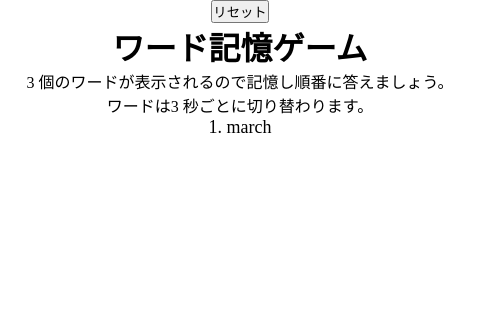
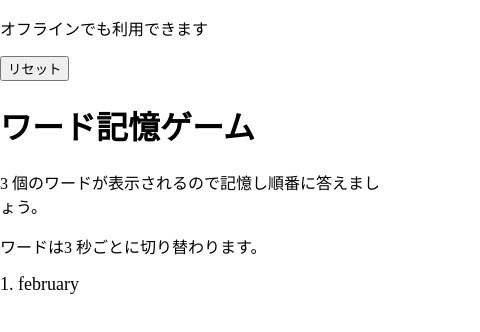
Before and after one commit to dakenn2020/memorization_game, a plain HTML site: page index.html in a window 390 px wide. Shown: the whole page, 480 px wide, since content can reach past the window. Drawn offline with Linux system fonts and the light colour scheme.

Commit message:
Update index.html

```diff
--- a/index.html
+++ b/index.html
@@ -2,62 +2,54 @@
 <html lang="ja">
 <head>
   <meta charset="UTF-8">
-  <title>ワード暗記ゲーム</title>
+  <meta name="viewport" content="width=device-width,initial-scale=1">
+  <title>ワード記憶ゲーム</title>
   <style>
-    * {
-      margin: 0;
-      padding: 0;
-    }
-
     body {
-      text-align: center;
       word-break: break-all;
       overflow-y: scroll;
-      width: 50%;
-      max-width: 800px;
-      min-width: 480px;
+      max-width: 480px;
       margin: 0 auto;
+
     }
 
     table {
-      margin: auto;
+      width: 100%;
     }
 
     #show {
       font-size: large;
     }
 
-    .active {
+    .hidden {
       display: none;
     }
 
     td {
-      padding: 10px;
+      text-align: center;
     }
   </style>
-  <script>
-    const reset = () => window.location.reload();
-  </script>
+
 </head>
 <body>
-  <button onclick="reset()">リセット</button>
+  <p>オフラインでも利用できます</p>
+  <button id="start" onclick="window.location.reload()">リセット</button>
   <h1>ワード記憶ゲーム</h1>
 
   <p><span id="showOfNumber"></span> 個のワードが表示されるので記憶し順番に答えましょう。</p>
   <p>ワードは<span id="seconds"></span> 秒ごとに切り替わります。</p>
+  <div id="content">
     <div id="show">
       <span id="number"></span>
       <span id="word">ここに表示されます</span>
-
     </div>
-  <div id="form" class="active">
-    <form action=""></form>
+    <div id="fild" class="hidden">
+      <div id="form">
         <label for="guessField"><span id="answerNumber">1</span> 番目の回答 </label>
         <input type="text" min="1" max="100" required id="inputAnswer" autocomplete="off">
         <input type="submit" value="回答" id="answerButton">
       </div>
-
-  <div id="table" class="active">
+      <div id="table">
         <table border="1">
           <thead>
             <tr>
@@ -69,14 +61,14 @@
           </thead>
           <tbody id="answerTable"></tbody>
         </table>
-
+      </div>
+    </div>
   </div>
 
   <script>
-    const showOfNumber = 3;
-    document.getElementById("showOfNumber").innerText = showOfNumber;
-    const activeToggle = (id) => document.getElementById(id).classList.toggle("active");
-    let randomWord = [
+    const DISPLAY_SHOW_NUMBER = 3;
+    const COUNT_SPEED = 3;
+    const TEXT = [
       "january",
       "february",
       "march",
@@ -89,78 +81,83 @@
       "october",
       "november",
       "december",
-    ];
-    for (const index in randomWord) {
-      const random = Math.floor(Math.random() * randomWord.length);
-      const swap = randomWord[index];
-      randomWord[index] = randomWord[random];
-      randomWord[random] = swap;
-      if (index >= showOfNumber - 1) break;
+    ]
+
+    window.onload = () => {
+      document.getElementById("showOfNumber").textContent = DISPLAY_SHOW_NUMBER;
+      document.getElementById("seconds").textContent = COUNT_SPEED;
+
+      Random.shuffle();
+      let game = new Game();
+      game.display();
+
+      document.getElementById("answerButton").addEventListener("click", () => {
+        game.showAnswer();
+      }, false);
+      document.getElementById("inputAnswer").addEventListener("keydown", (e) => {
+        if (e.keyCode == 13) game.showAnswer();
+      }, false);
+    };
+
+    class Random {
+      static word = TEXT;
+      static shuffle() {
+        for (const index in this.word) {
+          const random = Math.floor(Math.random() * this.word.length);
+          const swap = this.word[index];
+          this.word[index] = this.word[random];
+          this.word[random] = swap;
+          if (index >= DISPLAY_SHOW_NUMBER - 1) break;
         }
-    //console.log(randomWord);
-
-    {
-      let count = 0;
-      let countDownSpeed = 3;
-      // count = 10;
-      // countDownSpeed = 0;
-      document.getElementById("seconds").innerText = countDownSpeed;
-      const number = document.getElementById("number");
-      const word = document.getElementById("word");
-      const show = document.getElementById("show");
-
-      let countDown = setInterval(() => {
-        number.innerText = count + 1 + ".";
-        word.innerText = randomWord[count];
-        count++;
-
-        //終了条件
-        if (count > showOfNumber) {
-          clearInterval(countDown);
-          show.innerText = "";
-          activeToggle("form"); //出す
-          activeToggle("table");
-        }
-
-      }, countDownSpeed * 1000);
-    }
-
-    let answerThisNumber = 0;
-    const answerNumberinput = document.getElementById("answerNumber");
-    const answerField = document.getElementById("answerTable");
-    const inputAnswer = document.getElementById("inputAnswer");
-
-    const createCell = (word) => {
-      cell = document.createElement("td");
-      cell.appendChild(document.createTextNode(word));
-      row.appendChild(cell);
-    }
-    const answer = () => {
-      answerNumberinput.innerText = answerThisNumber + 1;
-
-      row = document.createElement("tr");
-      createCell(answerThisNumber + 1);
-      createCell(randomWord[answerThisNumber]);
-      createCell(inputAnswer.value);
-      createCell(randomWord[answerThisNumber] == inputAnswer.value ? "〇" : "×");
-      answerField.appendChild(row);
-
-      inputAnswer.value = "";
-
-      answerThisNumber++;
-      if (answerThisNumber >= showOfNumber) {
-        activeToggle("form"); //消す
       }
     }
 
-    const answerButton = document.getElementById("answerButton");
-    answerButton.addEventListener("click", () => {
-      answer();
-    }, false);
+    class Game {
+      // n秒ごとに見せる
+      display() {
+        const show = document.getElementById("show");
+        const number = document.getElementById("number");
+        const word = document.getElementById("word");
+        let count = 0;
+        let countDownSpeed = COUNT_SPEED;
 
-    inputAnswer.addEventListener("keydown", (e) => {
-      if(e.keyCode == 13) answer();
-    },false);
+        let countDown = setInterval(() => {
+          number.textContent = count + 1 + ".";
+          word.textContent = Random.word[count];
+          count++;
+          //終了条件
+          if (count > DISPLAY_SHOW_NUMBER) {
+            clearInterval(countDown);
+            document.getElementById("fild").classList.remove("hidden");
+            show.innerText = "";
+          }
+        }, countDownSpeed * 1000);
+
+      }
+
+      showAnswer() {
+        const inputAnswer = document.getElementById("inputAnswer");
+        const answerField = document.getElementById("answerTable");
+        const answerNumberinput = document.getElementById("answerNumber");
+        const answerThisNumber = Number(answerNumberinput.textContent);
+        const row = document.createElement("tr");
+        const cellText = [
+          answerThisNumber,
+          Random.word[answerThisNumber - 1],
+          inputAnswer.value,
+          Random.word[answerThisNumber - 1] == inputAnswer.value ? "〇" : "×"
+        ]
+        for (const c of cellText) {
+          const cell = document.createElement("td");
+          cell.appendChild(document.createTextNode(c));
+          row.appendChild(cell);
+        }
+        answerField.appendChild(row);
+        answerNumberinput.textContent = answerThisNumber + 1;
+        inputAnswer.value = "";
+        if (answerThisNumber >= DISPLAY_SHOW_NUMBER) document.getElementById("form").textContent = '';
+      }
+    }
   </script>
 </body>
 </html>
```
Lines whose indentation alone changed are shown as unchanged.
